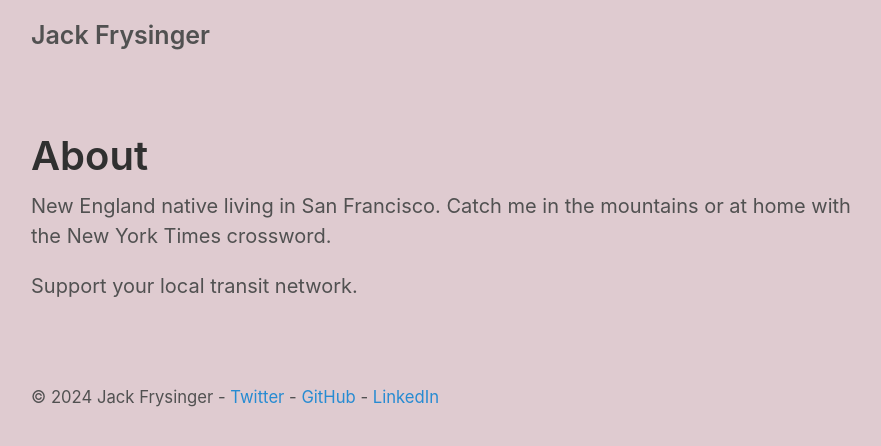
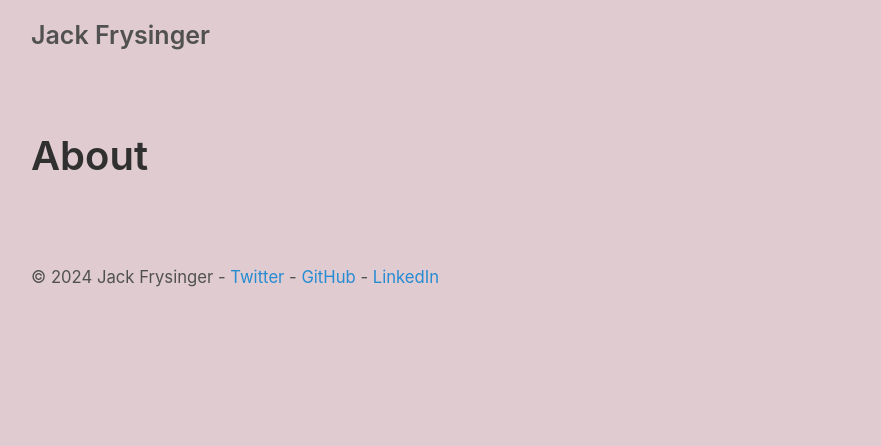
Before and after one commit to jackfrys/jackfrys.github.io, a Jekyll site: the page built from pages/about.md, in a window 1280 px wide. Shown: the top 446 px of the page, without its empty margins (189-1070 px from the left). Built offline with Jekyll 4.4.1, drawn with Linux system fonts in a browser that asks for light colours; comment, search, counter and statistics services are not loaded.

Commit message:
Update about.md

```diff
--- a/pages/about.md
+++ b/pages/about.md
@@ -3,7 +3,3 @@ layout: page
 title: About
 permalink: /about/
 ---
-
-New England native living in San Francisco. Catch me in the mountains or at home with the New York Times crossword.
-
-Support your local transit network.
```
